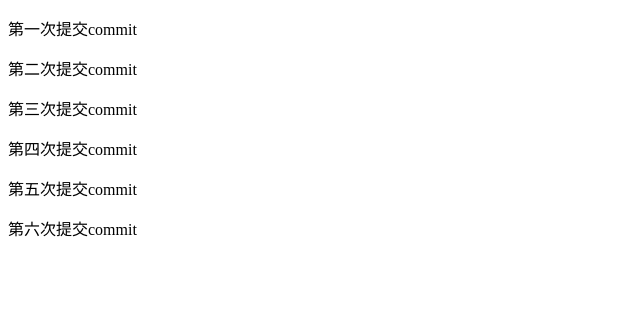
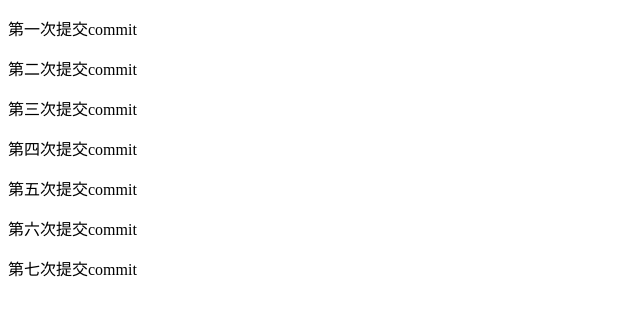
Before and after one commit to dig-Ant/mergeCommit, a plain HTML site: page index.html in a window 1280 px wide. Shown: the whole page, without its empty margins (0-640 px from the left). Drawn offline with Linux system fonts and the light colour scheme.

Commit message:
第七次

```diff
--- a/index.html
+++ b/index.html
@@ -13,6 +13,7 @@
   <p>第四次提交commit</p>
   <p>第五次提交commit</p>
   <p>第六次提交commit</p>
+  <p>第七次提交commit</p>
 
 </body>
 </html>
```
